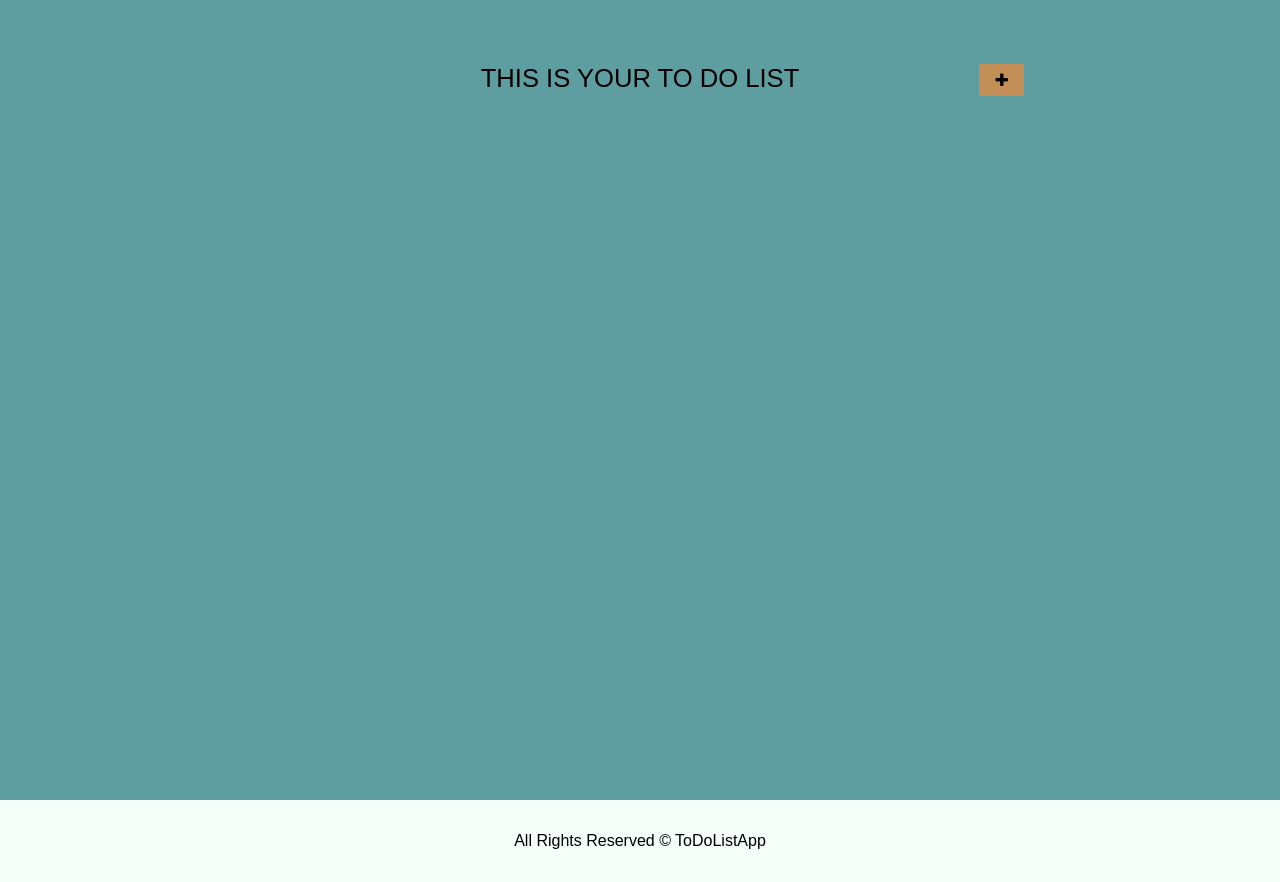
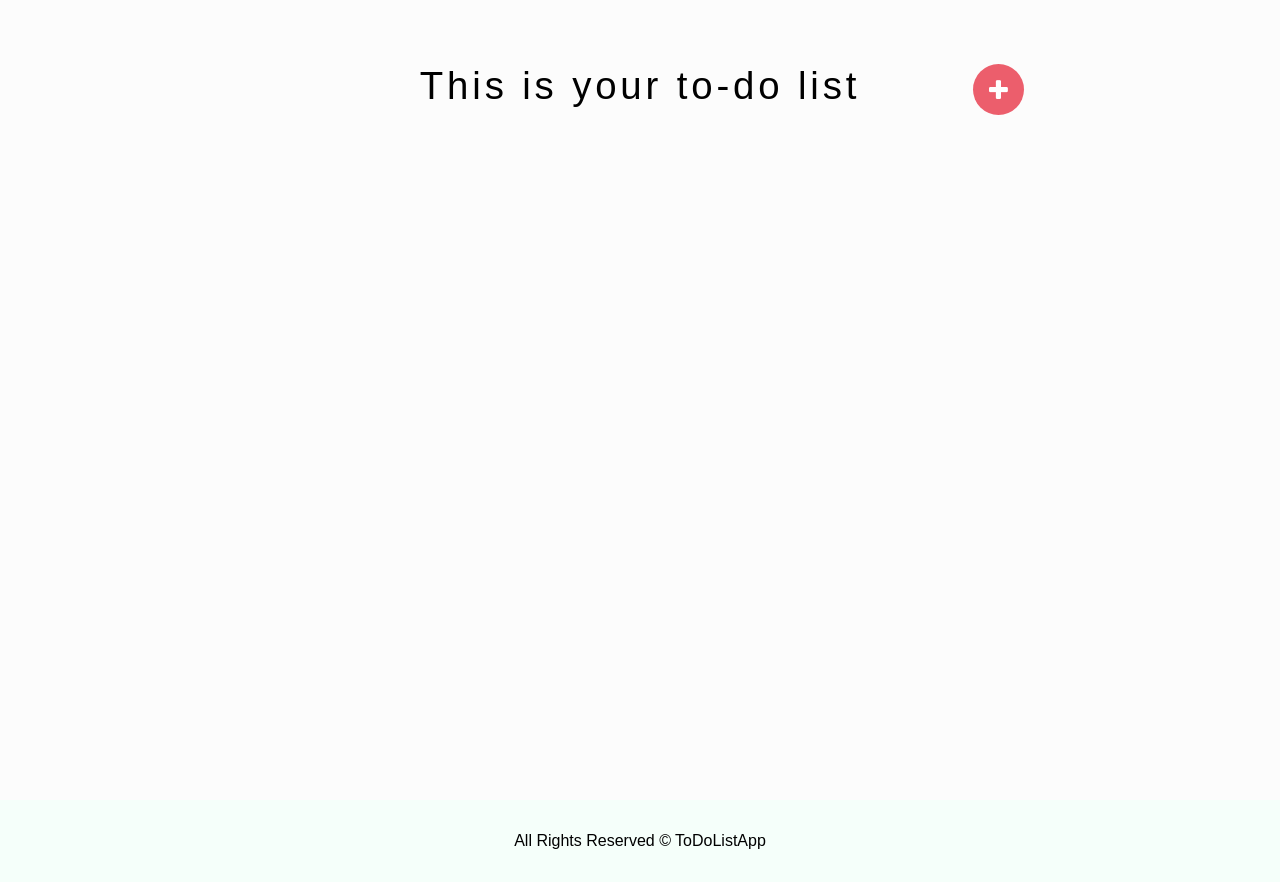
Before and after one commit to Adamoc14/ToDoListApp, a Node server app: page /task/ in a window 1280 px wide. Run offline with Node 20, Linux system fonts and the light colour scheme; data that the repository does not hold is empty; some libraries are stand-ins or nearby versions.

Commit message:
Restyled the Homepage

```diff
--- a/resources/Stylesheets/homepage.css
+++ b/resources/Stylesheets/homepage.css
@@ -1,10 +1,25 @@
 .plus_btn_add {
-    padding: .5em 1em;
-    background: #c48f56;
+    background: #EC5E6C;
+    color: #fff;
     cursor: pointer;
     position: absolute;
     right: 20%;
     top: 8%;
+    display: flex;
+    height: 4vw;
+    width: 4vw;
+    border-radius: 50%;
+    justify-content: center;
+    align-items: center;
+}
+.fa-2x {
+    font-size: 1.5em;
+}
+
+.main_container h2 {
+    text-transform: none;
+    font-size: 3vw;
+    letter-spacing: .1em;
 }
 
 .main_container {
@@ -13,7 +28,7 @@
     flex-direction: column;
     padding: 4em 2em;
     align-items: center;
-    background: cadetblue;
+    background: #FCFCFC;
 }
 
 .tasks_container {
@@ -26,11 +41,29 @@
 .task_container {
     flex: 1 1 22%;
     padding: 2em 2em;
-    background: antiquewhite;
+    background: #FFF;
     display: flex;
     flex-direction: column;
     align-items: baseline;
     margin: 1em;
     justify-content: space-around;
     height: 26vh;
+    box-shadow: 0px 12px 14px 2px #eee;
 }
+
+.task_container div:first-child {
+    display: flex;
+    height: 100%;
+    position: relative;
+    justify-content: space-around;
+    flex-direction: column;
+}
+
+.priority_tag {
+    margin-bottom: .3em;
+}
+
+.date {
+    color: grey;
+    margin-top: 1em;
+}
--- a/views/all.ejs
+++ b/views/all.ejs
@@ -1,15 +1,15 @@
 <%- include("templates/header") %>
-<a class="plus_btn_add addPhotoBtn" href="/task/new"><i class="fa fa-plus" aria-hidden="true"></i></a>
+<a class="plus_btn_add addPhotoBtn" href="/task/new"><i class="fa fa-2x fa-plus" aria-hidden="true"></i></a>
 <div class="main_container">
-    <h2>This is your to do list</h2>
+    <h2>This is your to-do list</h2>
     <div class="tasks_container">
         <% tasks.forEach(function(task){ %>
             <a href="/task/<%=task._id%>" class="task_container">
                 <div>
-                    <div class="priority_tag"><%= task.priority %></div>
+                    <h3 class="priority_tag"><%= task.priority %></h3>
                     <h3 class="title"><%= task.title %></h3>
                     <p class="description"><%= task.description.slice(0,60) %></p>
-                    <h6 class="date"><%= task.date %></h6>
+                    <h6 class="date"><%= task.Date.toString(). slice(0,15) %></h6>
                 </div>
             </a>
         <% }) %>
```
